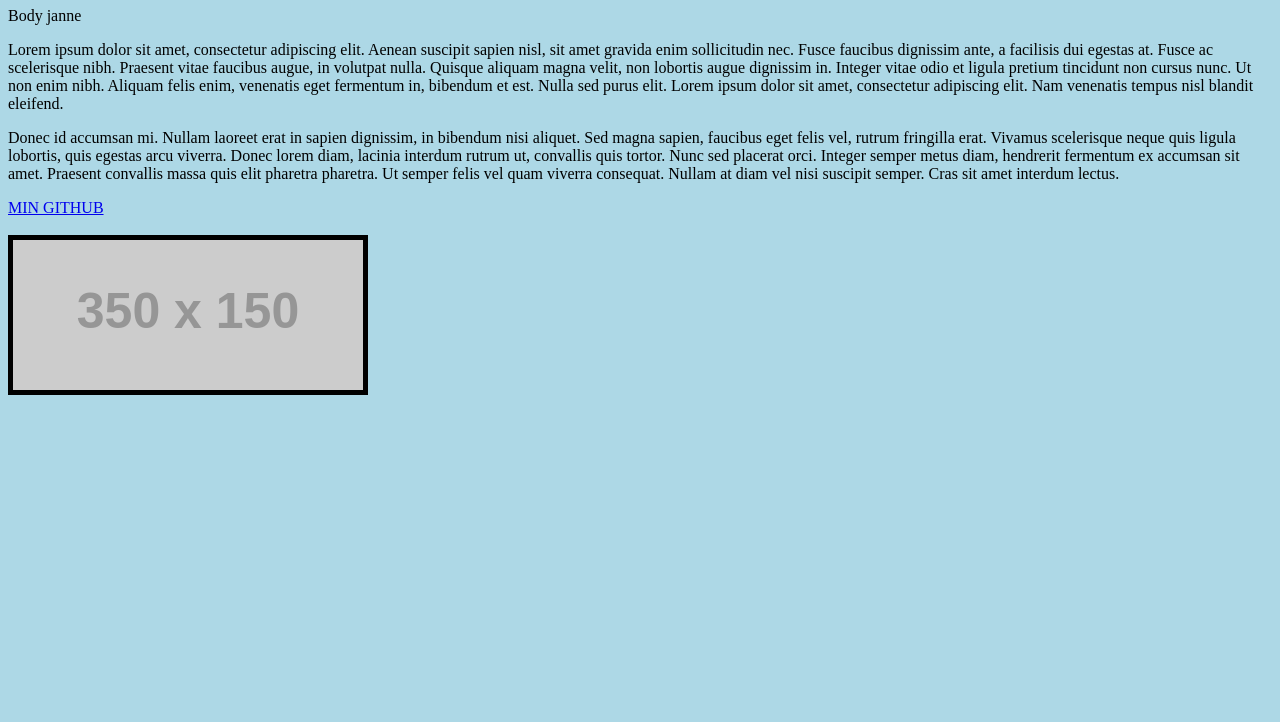
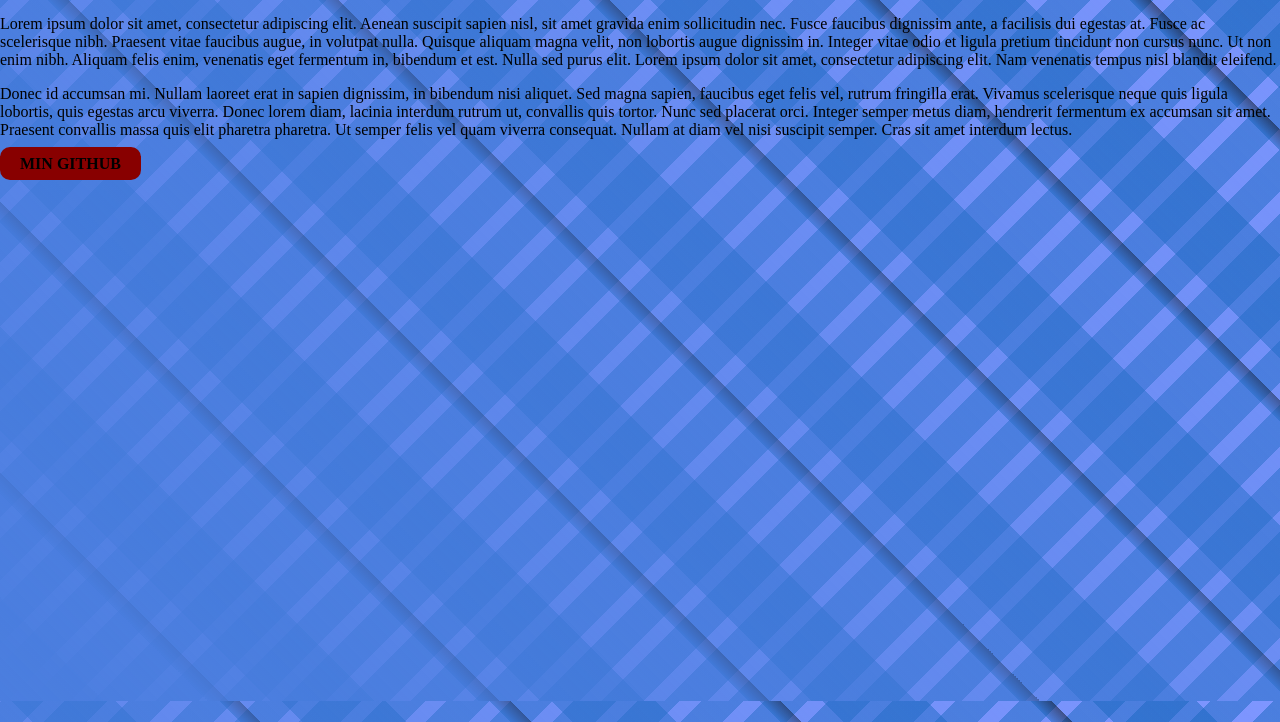
Before and after one commit to MilleAfRolen/milleafrolen.github.io, a plain HTML site: page index.html in a window 1280 px wide. Shown: the part 99-821 px from the top of the page. Before the commit the page ends 800 px from the top, so only its background shows below. Drawn offline with Linux system fonts and the light colour scheme; placeholder pictures from the web are drawn by us.

Commit message:
background css edits

```diff
--- a/index.html
+++ b/index.html
@@ -1,5 +1,4 @@
 <!DOCTYPE html>
-<
 
 <html>
     <head>
@@ -36,9 +35,9 @@
             Nullam at diam vel nisi suscipit semper. Cras sit amet interdum lectus.
         </p>
 
-        <a href="https://www.github.com/milleafrolen" target="_blank">MIN GITHUB</a>
+        <a href="https://www.github.com/milleafrolen" target="_blank" id="github">MIN GITHUB</a>
         <br><br>
-        <img src="http://via.placeholder.com/350x150" border="5">
+        <!--<img src="http://via.placeholder.com/350x150">-->
 
     </body>
 
--- a/style.css
+++ b/style.css
@@ -1,6 +1,27 @@
+html, body {
+    margin: 0;
+    padding: 0;
+    height: 100%;
+    width: 100%;
+  }
+
 h1 {
     text-align: center
 }
+#github {
+    background-color: #880000;
+    color: black;
+    padding: 8px 20px;
+    text-decoration:none;
+    font-weight:bold;
+    border-radius:10px;
+    cursor:pointer;
+}
 body {
-    background-color: lightblue;
+    background:
+        linear-gradient(45deg, rgb(75, 126, 223), transparent),
+        repeating-linear-gradient(45deg, rgba(24, 102, 190, 0.5) 0%,
+        rgba(24, 102, 190, 0.5), 5%, transparent 5%, transparent 10%, rgba(24, 102, 190, 0.5) 10%, rgba(0, 0, 0, 0.5) 11%, transparent 11%, transparent 13%),
+        rgb(126, 150, 255) repeating-linear-gradient(-45deg, rgba(24, 102, 190, 0.5) 0px, rgba(24, 102, 190, 0.5) 30px, transparent 30px, transparent 45px)
+
   }
```
